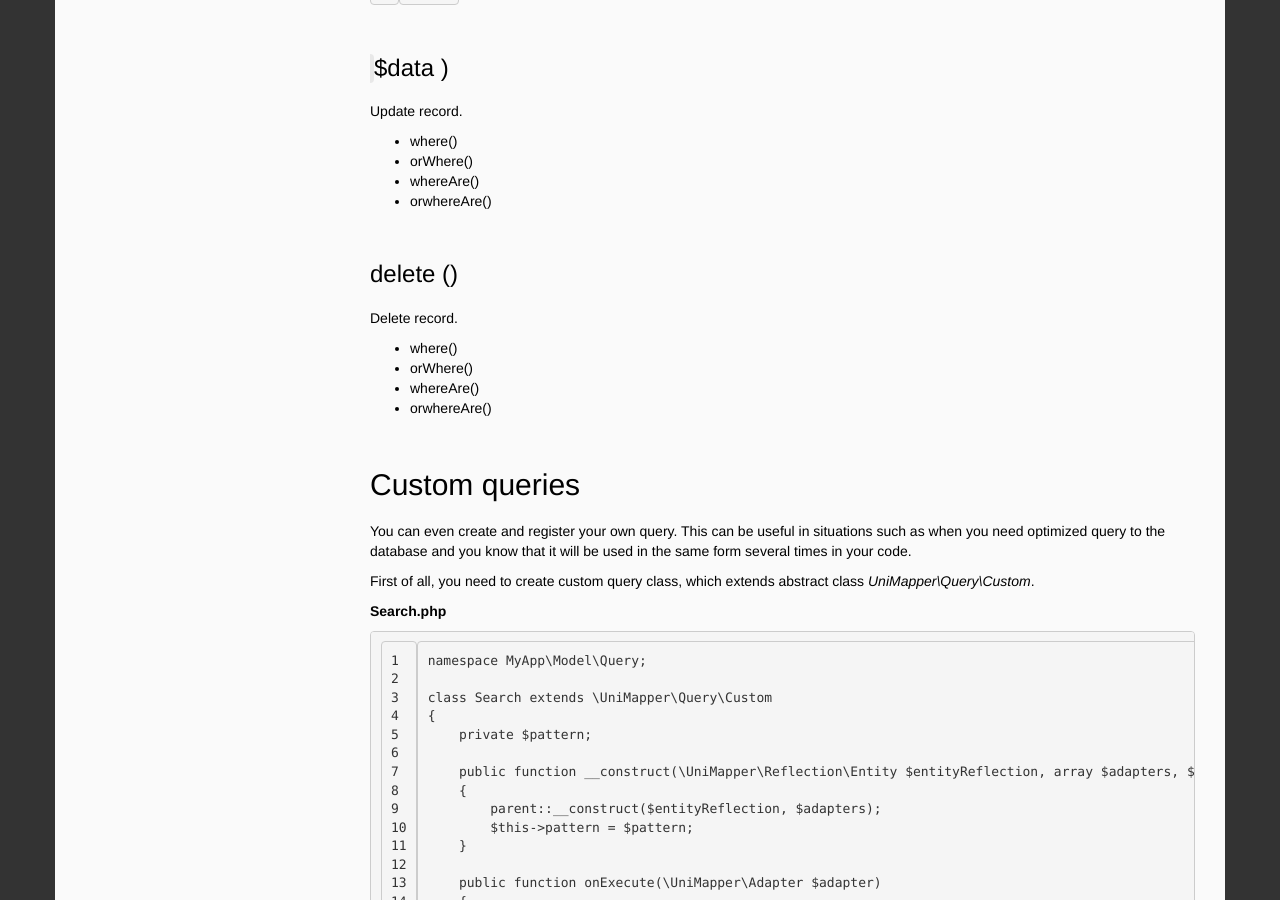
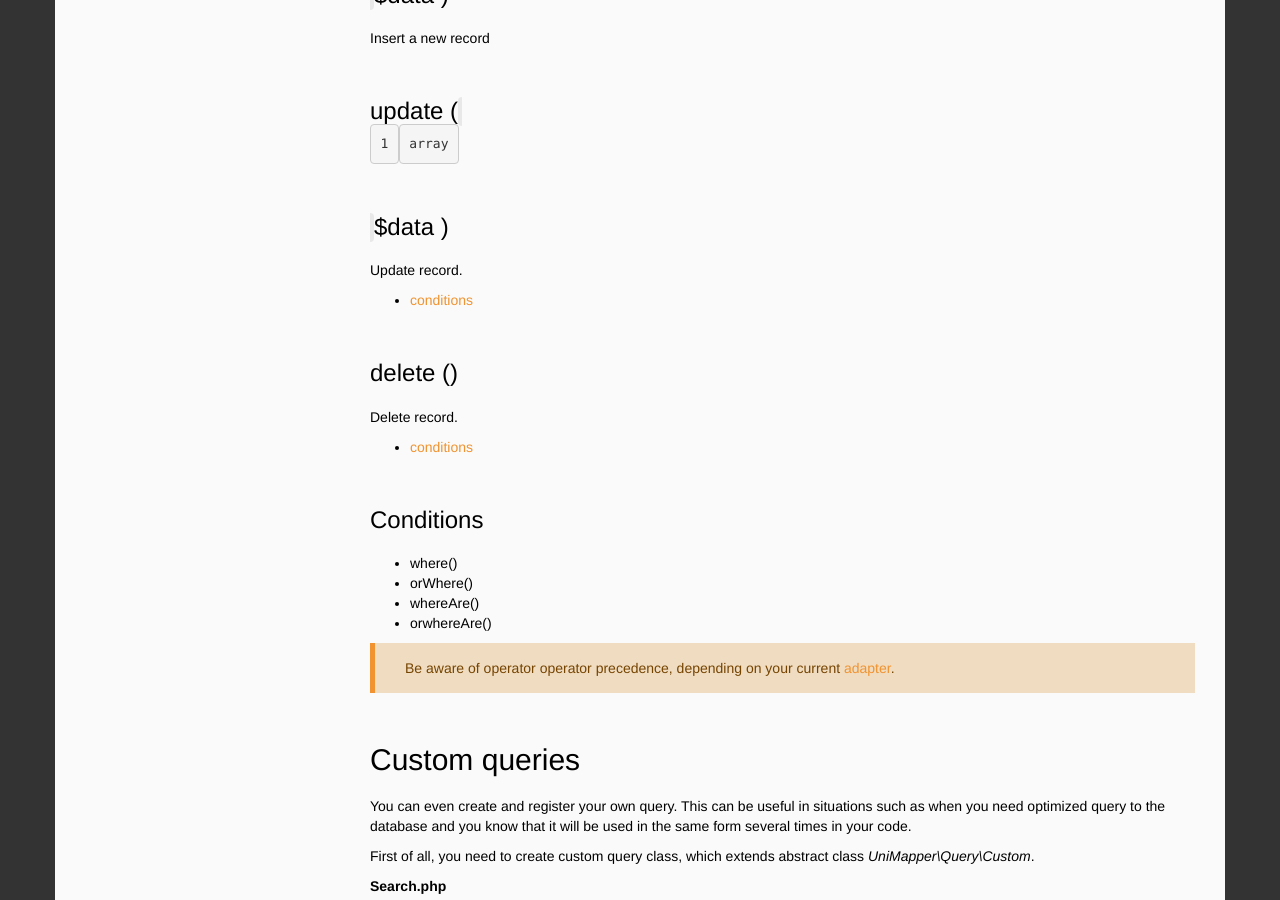
Before and after one commit to unimapper/unimapper.github.io, a Jekyll site: the page built from docs/reference/query.md, in a window 1280 px wide and 900 px high, scrolled down 2080 px. Built offline with Jekyll 4.4.1, drawn with Linux system fonts in a browser that asks for light colours; nearby versions of some CDN libraries; the repository's description, which GitHub fills in, is left out; some of the changed text lies outside the part shown.

Commit message:
docs: updated query reference

```diff
--- a/docs/reference/query.md
+++ b/docs/reference/query.md
@@ -30,12 +30,10 @@ class OrderRepository extends \UniMapper\Repository
 
 ### find ( `string` property1, `string` property2 .. )
 Get all records as entity collection. You can use following options:
-- where()
-- orWhere()
-- whereAre()
-- orwhereAre()
-- limit()
-- offset()
+
+- limit( `integer` )
+- offset( `integer` )
+- [conditions](#Conditions)
 
 ### findOne ( `mixed` primaryValue )
 Get single unique record by priamry property value.
@@ -46,18 +44,21 @@ Insert a new record
 ### update ( `array` $data )
 Update record.
 
+- [conditions](#Conditions)
+
+### delete ()
+Delete record.
+
+- [conditions](#Conditions)
+
+### Conditions
+
 - where()
 - orWhere()
 - whereAre()
 - orwhereAre()
 
-### delete ()
-Delete record.
-
-- where()
-- orWhere()
-- whereAre()
-- orwhereAre()
+> Be aware of operator operator precedence, depending on your current [adapter]({{ site.baseurl }}/docs/reference/adapter/).
 
 ## Custom queries
 
```
